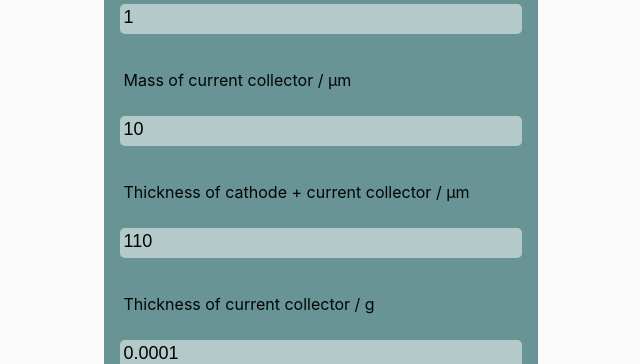
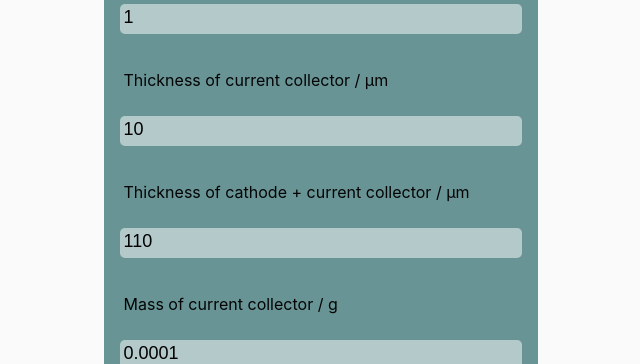
Before and after one commit to tldr-group/cell-normaliser, a React (Create React App) app: page / in a window 1280 px wide. Both pictures are taken after a click on the button "Cathode half cell". Shown: the part 334-698 px from the top of the page, without its empty margins (319-959 px from the left). Built offline with nearby package versions, Linux system fonts and the light colour scheme.

Commit message:
mass order

```diff
--- a/src/features/stack/components/electrodeBox.js
+++ b/src/features/stack/components/electrodeBox.js
@@ -84,7 +84,7 @@ export function ElectrodeBox(props) {
             <div className="box-8 vertical-center-parent">
               <div className="vertical-center">
                 <p className={styles.subtitle}>
-                  Mass of current collector / µm
+                  Thickness of current collector / µm
                 </p>
               </div>
             </div>
@@ -125,9 +125,7 @@ export function ElectrodeBox(props) {
           <div className="box-row">
             <div className="box-8 vertical-center-parent">
               <div className="vertical-center">
-                <p className={styles.subtitle}>
-                  Thickness of current collector / g
-                </p>
+                <p className={styles.subtitle}>Mass of current collector / g</p>
               </div>
             </div>
             <div className="box-4 vertical-center-parent">
```
